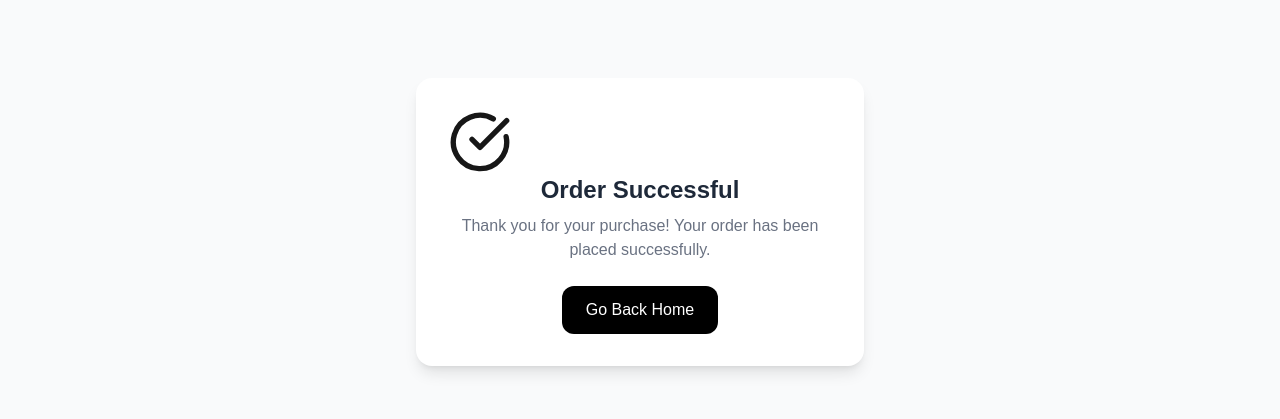
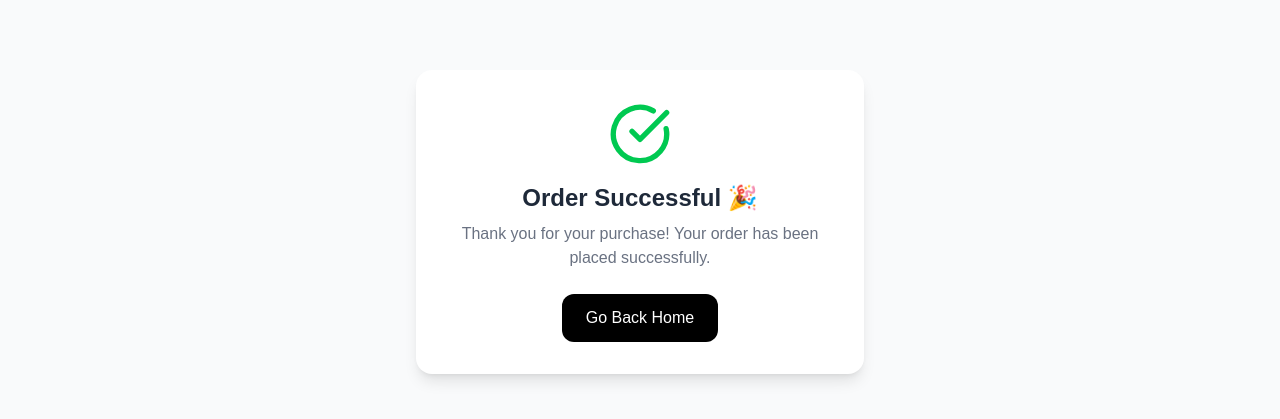
Before and after one commit to rumachoudhury/monorepo-ecommerce-app, a Next.js app in the folder apps/client/: page /success in a window 1280 px wide. Shown: the part 307-726 px from the top of the page. Built offline with nearby package versions, Linux system fonts and the light colour scheme.

Commit message:
Updated client SuccessPage

```diff
--- a/apps/client/app/success/page.tsx
+++ b/apps/client/app/success/page.tsx
@@ -1,3 +1,47 @@
+// "use client";
+
+// import { CheckCircle } from "lucide-react";
+// import Link from "next/link";
+// import { motion } from "framer-motion";
+
+// export default function SuccessPage() {
+//   return (
+//     <div className="min-h-screen flex items-center justify-center bg-gray-50 px-4">
+//       <div className="max-w-md w-full bg-white rounded-2xl shadow-lg p-8 text-center">
+//         {/* Icon */}
+//         <div>
+//           <CheckCircle className="w-16 h-16" />
+//         </div>
+//         <h1 className="text-2xl font-bold text-gray-800 mb-2">
+//           Order Successful
+//         </h1>
+//         {/* Message */}
+//         <p className="text-gray-500 mb-6">
+//           Thank you for your purchase! Your order has been placed successfully.
+//         </p>
+
+//         {/* Action Button */}
+//         {/* <Link
+//           href="/"
+//           className="inline-block bg-black text-white px-6 py-3 rounded-xl hover:bg-gray-800 transition"
+//         >
+//           Go Back Home
+//         </Link> */}
+
+//         <motion.div whileHover={{ scale: 1.05 }} whileTap={{ scale: 0.95 }}>
+//           <Link
+//             href="/"
+//             className="inline-block bg-black text-white px-6 py-3 rounded-xl hover:bg-gray-800 transition"
+//           >
+//             Go Back Home
+//           </Link>
+//         </motion.div>
+//       </div>
+//     </div>
+//   );
+// }
+
+// ---------------
 "use client";
 
 import { CheckCircle } from "lucide-react";
@@ -7,27 +51,34 @@ import { motion } from "framer-motion";
 export default function SuccessPage() {
   return (
     <div className="min-h-screen flex items-center justify-center bg-gray-50 px-4">
-      <div className="max-w-md w-full bg-white rounded-2xl shadow-lg p-8 text-center">
-        {/* Icon */}
-        <div>
-          <CheckCircle className="w-16 h-16" />
-        </div>
+      {/* Card animation */}
+      <motion.div
+        initial={{ opacity: 0, y: 30 }}
+        animate={{ opacity: 1, y: 0 }}
+        transition={{ duration: 0.5 }}
+        className="max-w-md w-full bg-white rounded-2xl shadow-lg p-8 text-center"
+      >
+        {/* Icon animation */}
+        <motion.div
+          initial={{ scale: 0 }}
+          animate={{ scale: 1 }}
+          transition={{ type: "spring", stiffness: 200, damping: 12 }}
+          className="flex justify-center mb-4"
+        >
+          <CheckCircle className="w-16 h-16 text-green-500" />
+        </motion.div>
+
+        {/* Title */}
         <h1 className="text-2xl font-bold text-gray-800 mb-2">
-          Order Successful
+          Order Successful 🎉
         </h1>
+
         {/* Message */}
         <p className="text-gray-500 mb-6">
           Thank you for your purchase! Your order has been placed successfully.
         </p>
 
-        {/* Action Button */}
-        {/* <Link
-          href="/"
-          className="inline-block bg-black text-white px-6 py-3 rounded-xl hover:bg-gray-800 transition"
-        >
-          Go Back Home
-        </Link> */}
-
+        {/* Button */}
         <motion.div whileHover={{ scale: 1.05 }} whileTap={{ scale: 0.95 }}>
           <Link
             href="/"
@@ -36,7 +87,7 @@ export default function SuccessPage() {
             Go Back Home
           </Link>
         </motion.div>
-      </div>
+      </motion.div>
     </div>
   );
 }
```
